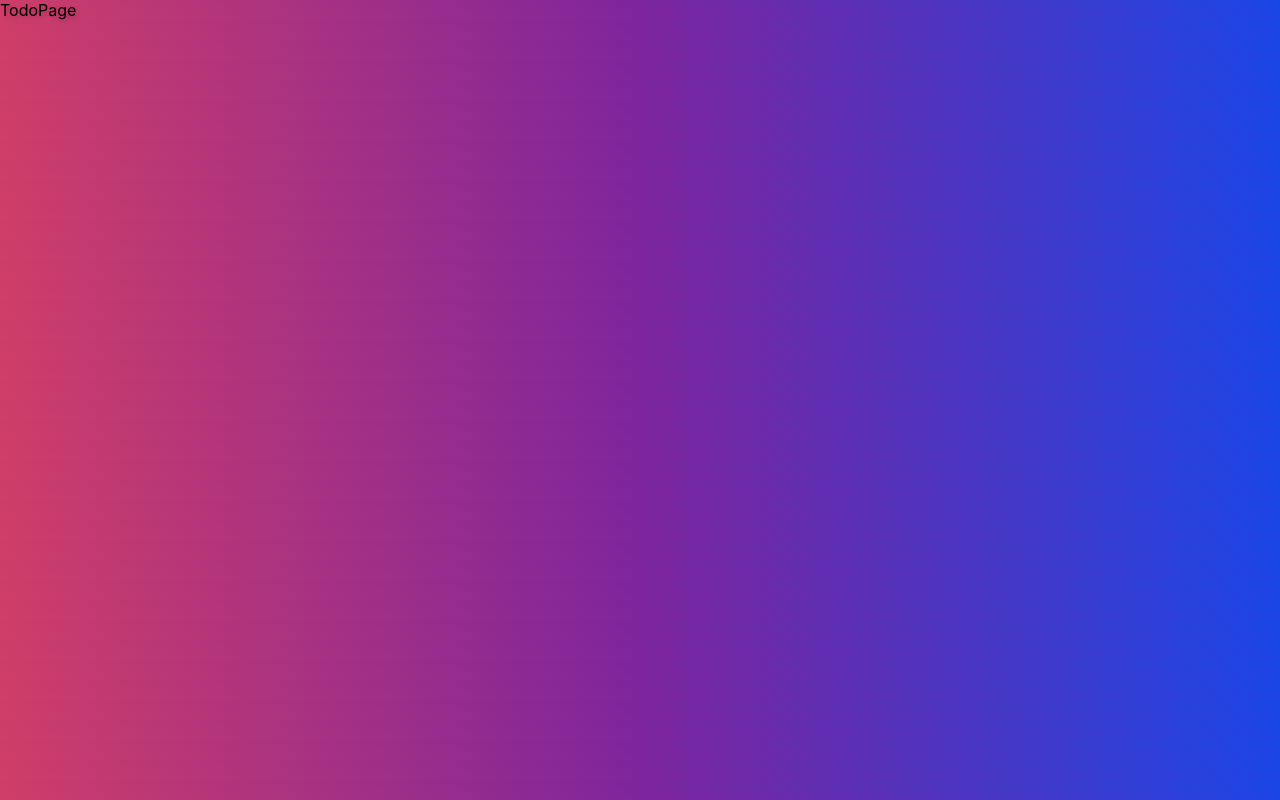
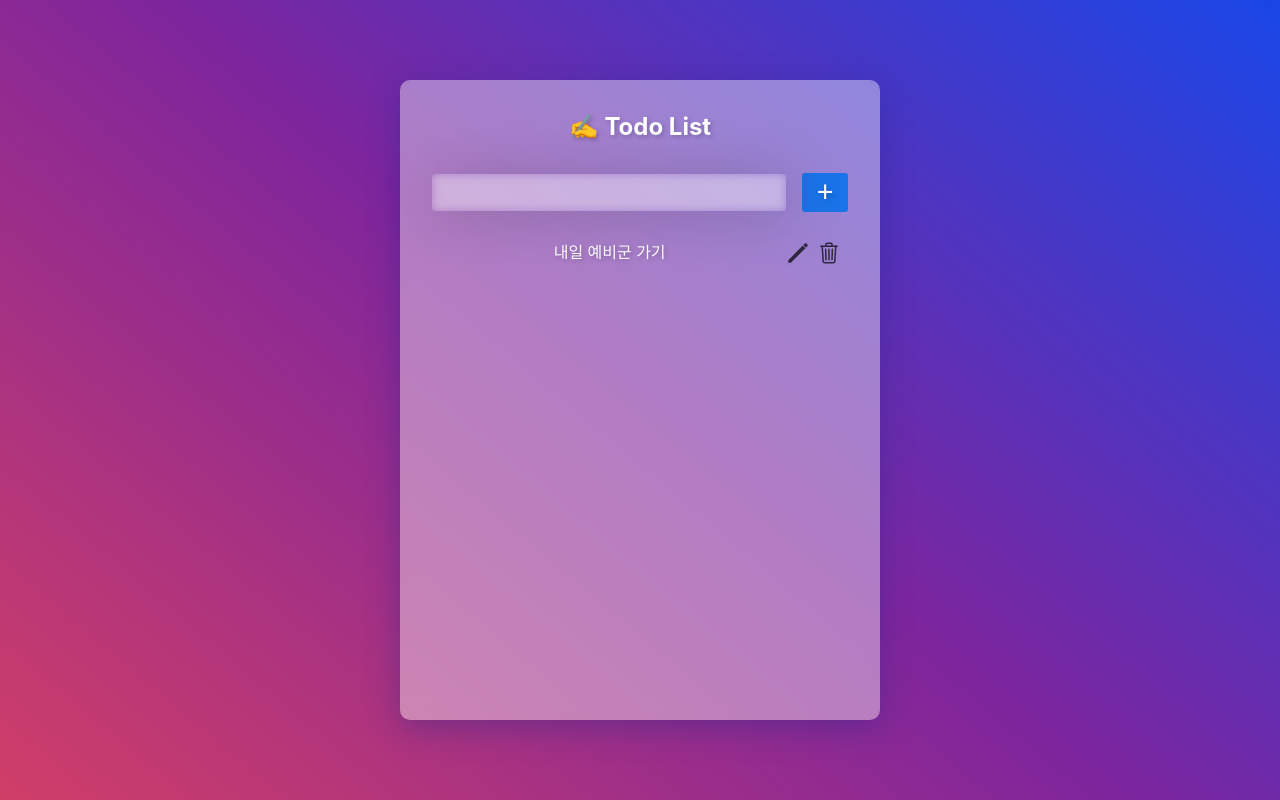
Before and after one commit to Hakseong-Lee/wanted-pre-onboarding-frontend, a React (Create React App) app: page /todo in a window 1280 px wide. Built offline with nearby package versions, Linux system fonts and the light colour scheme.

Commit message:
Feat: Todo 페이지 레이아웃 구현

```diff
--- a/package.json
+++ b/package.json
@@ -8,6 +8,7 @@
     "@testing-library/user-event": "^13.5.0",
     "react": "^18.2.0",
     "react-dom": "^18.2.0",
+    "react-icons": "^4.6.0",
     "react-router-dom": "^6.4.2",
     "react-scripts": "5.0.1",
     "styled-components": "^5.3.6",
--- a/src/pages/Auth/LoginPage.jsx
+++ b/src/pages/Auth/LoginPage.jsx
@@ -136,8 +136,10 @@ const ButtonContainer = styled.div`
   padding-top: 2rem;
   justify-content: space-between;
 `;
-const SignUpButton = styled.button`
+const SignUpButton = styled.a`
   font-size: 0.8rem;
+  cursor: pointer;
+  padding-top: 0.5rem;
 `;
 const SubmitButton = styled.button`
   font-size: 0.8rem;
--- a/src/pages/Auth/SignUpPage.jsx
+++ b/src/pages/Auth/SignUpPage.jsx
@@ -183,7 +183,9 @@ const SignUpButton = styled.button`
     cursor: not-allowed;
   }
 `;
-const LoginButton = styled.button`
+const LoginButton = styled.a`
   font-size: 0.8rem;
+  cursor: pointer;
+  padding-top: 0.5rem;
 `;
 export default SignUpPage;
--- a/src/pages/TodoPage.jsx
+++ b/src/pages/TodoPage.jsx
@@ -1,8 +1,122 @@
-import React from 'react';
+import React, { useState } from 'react';
 import styled from 'styled-components';
-
+import { IoPencilSharp, IoTrashOutline } from 'react-icons/io5';
 function TodoPage() {
-  return <div>TodoPage</div>;
+  const [isDone, setIsDone] = useState(false);
+  return (
+    <TodoSection>
+      <TodoContainer>
+        <TodoHeader>&#9997; Todo List</TodoHeader>
+        <TodoForm>
+          <TodoInput></TodoInput>
+          <AddButton>+</AddButton>
+        </TodoForm>
+        <ListContainer>
+          <TodoList>
+            <TodoText className={!isDone ? 'yet' : 'done'} onClick={() => setIsDone(!isDone)}>
+              내일 예비군 가기
+            </TodoText>
+            <Button className="modifiy">
+              <IoPencilSharp className="icon" />
+            </Button>
+            <Button className="delete">
+              <IoTrashOutline className="icon" />
+            </Button>
+          </TodoList>
+        </ListContainer>
+      </TodoContainer>
+    </TodoSection>
+  );
 }
 
+const TodoSection = styled.section`
+  width: 100vw;
+  height: 100vh;
+  display: flex;
+  justify-content: center;
+  padding: 5rem 0;
+`;
+const TodoContainer = styled.article`
+  width: 30rem;
+  display: flex;
+  justify-content: flex-start;
+  padding: 2rem 0;
+  align-items: center;
+  flex-direction: column;
+  background: rgba(255, 255, 255, 0.4);
+  box-shadow: 0 8px 32px 0 rgba(31, 38, 135, 0.37);
+  backdrop-filter: blur(5.5px);
+  -webkit-backdrop-filter: blur(5.5px);
+  border-radius: 10px;
+`;
+const TodoHeader = styled.h1`
+  color: #fff;
+  padding-bottom: 1rem;
+  font-size: 1.5rem;
+  align-items: center;
+`;
+const TodoText = styled.button`
+  color: #fff;
+  font-size: 1rem;
+  &:hover {
+    color: #e6e6e6;
+  }
+  &.done {
+    color: #b3b3b3;
+    text-decoration: line-through;
+  }
+`;
+const TodoInput = styled.input`
+  width: 85%;
+  padding: 0.7rem;
+  border-radius: 3px;
+  background: transparent;
+  border: none;
+  border-left: 1px solid $white;
+  border-top: 1px solid $white;
+  backdrop-filter: blur(5px);
+  box-shadow: 4px 4px 60px rgba(0, 0, 0, 0.2);
+  color: #fff;
+  font-weight: 500;
+`;
+const AddButton = styled.button`
+  font-size: 1.8rem;
+  padding: 0.2rem 0.9rem;
+  color: #fff;
+  border-radius: 3px;
+  background-color: #1a73e8;
+  &:hover {
+    filter: brightness(110%);
+  }
+`;
+const TodoForm = styled.form`
+  width: 100%;
+  display: flex;
+  padding: 1rem 2rem;
+  align-items: center;
+  justify-content: space-between;
+`;
+const ListContainer = styled.div`
+  width: 85%;
+  display: flex;
+`;
+const TodoList = styled.div`
+  width: 100%;
+  display: grid;
+  grid-template-columns: 12fr 1fr 1fr;
+  .icon {
+    margin-top: 0.6rem;
+  }
+`;
+const Button = styled.button`
+  padding: 0.2rem;
+  font-size: 1.5rem;
+  opacity: 0.7;
+  &.modifiy&:hover {
+    color: #1a73e8;
+  }
+  &.delete&:hover {
+    color: red;
+  }
+`;
 export default TodoPage;
```
Also changed, not shown: 1 other file (tests, documents, lock files or other folders).
